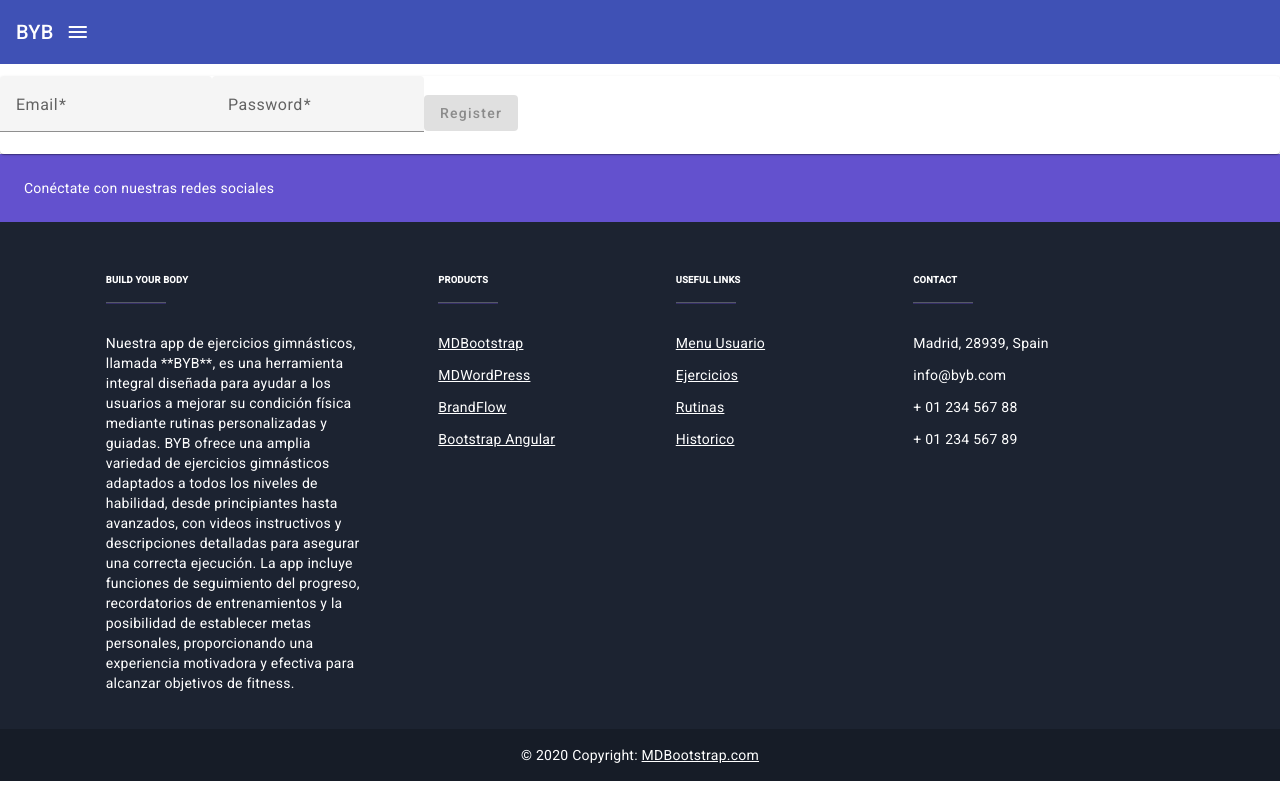
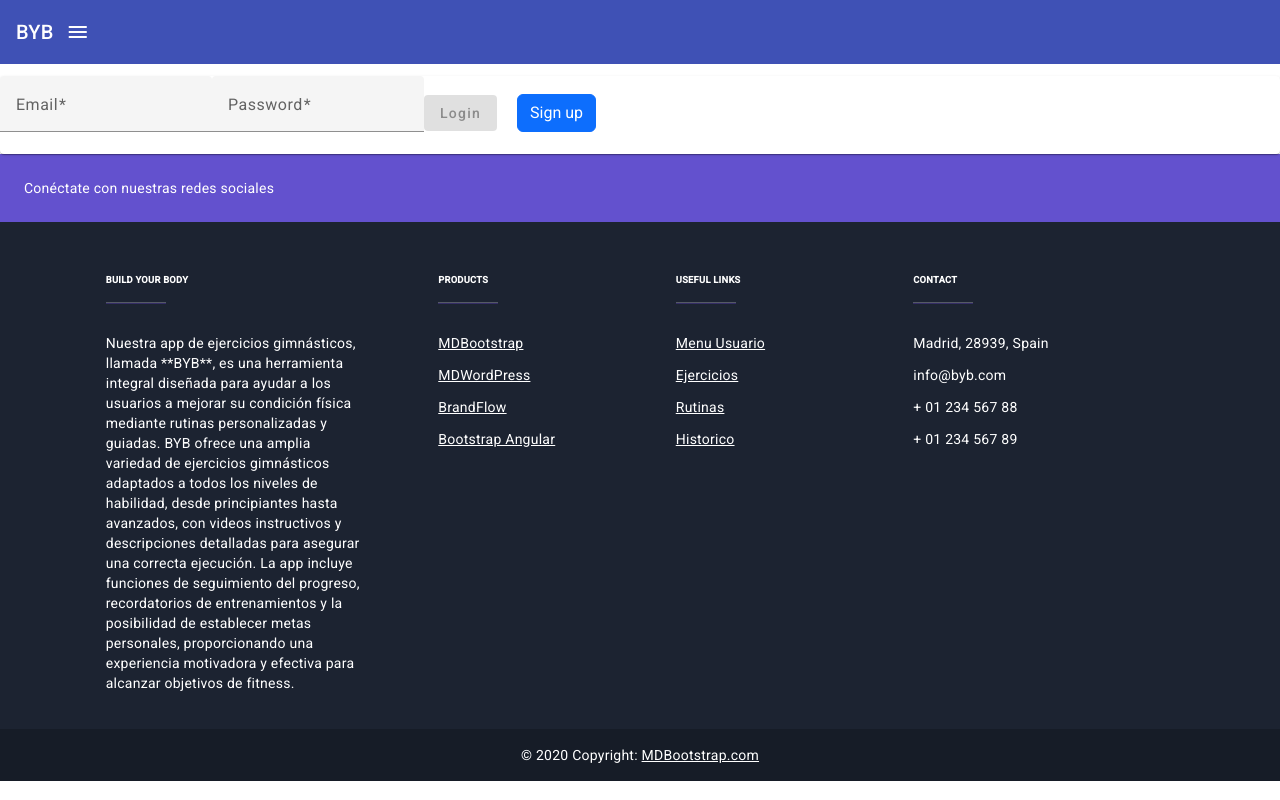
Before and after one commit to juanmatoro/ByB, an Angular app in the folder front/: page /login in a window 1280 px wide. Built offline with nearby package versions, Linux system fonts and the light colour scheme.

Commit message:
cheksession

```diff
--- a/front/src/app/guards/auth-guard.guard.ts
+++ b/front/src/app/guards/auth-guard.guard.ts
@@ -16,6 +16,4 @@ export const authGuard: CanActivateFn = (route: ActivatedRouteSnapshot, state: R
 
     return true;
   }
-
-  return protectedRoutes.includes(state.url) && !session ? router.navigate(['/login']) : false
 };
--- a/front/src/app/pages/favorite/favorite.component.ts
+++ b/front/src/app/pages/favorite/favorite.component.ts
@@ -1,4 +1,7 @@
-import { Component } from '@angular/core';
+import { Component, } from '@angular/core';
+import { Router } from '@angular/router';
+import { UserService } from 'src/app/service/user.service';
+
 
 @Component({
   selector: 'app-favorite',
@@ -7,4 +10,23 @@ import { Component } from '@angular/core';
 })
 export class FavoriteComponent {
 
+  constructor(private userService: UserService,private router: Router) {}
+
+  private token = sessionStorage.getItem('token');
+
+ ngOnInit() {
+    this.userService.checksession(this.token).subscribe(
+      (res) => {
+        console.log(res);
+        if (!res.data) {
+          console.log("falso");
+          this.router.navigate(['/login'])
+        }
+      },
+      (err) => {
+        console.error('A tu casa', err);
+
+      }
+    );
+  }
 }
--- a/front/src/app/pages/login/login.component.html
+++ b/front/src/app/pages/login/login.component.html
@@ -16,7 +16,7 @@
         <div *ngIf="password.errors?.['required']">Password is required.</div>
       </mat-error>
     </mat-form-field>
-
-    <button mat-raised-button color="primary" type="submit" [disabled]="registerForm.invalid">Register</button>
+    <button mat-raised-button color="primary" type="submit" [disabled]="registerForm.invalid">Login</button>
+    <button type="submit" onclick="window.location.href='http://localhost:4200/register'" class="btn btn-primary">Sign up</button>
   </form>
 </mat-card>
--- a/front/src/app/pages/login/login.component.scss
+++ b/front/src/app/pages/login/login.component.scss
@@ -0,0 +1,4 @@
+.btn-primary{
+    margin-left: 20px;
+
+}
--- a/front/src/app/service/user.service.ts
+++ b/front/src/app/service/user.service.ts
@@ -20,5 +20,9 @@ export class UserService {
     return this.http.post(`${this.baseUrl}/login`, user);
   }
 
+  checksession(token: any): Observable<any> {
+    return this.http.post(`${this.baseUrl}/checksession`, token);
+  }
+
 
 }
```
Also changed, not shown: 1 other file (tests, documents, lock files or other folders).
